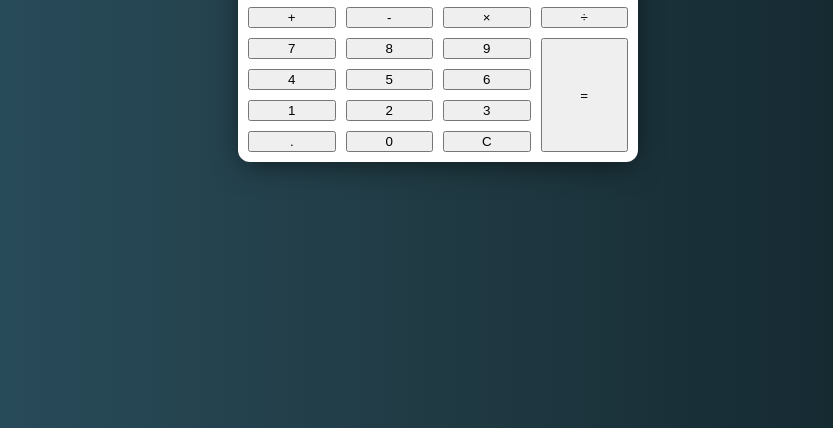
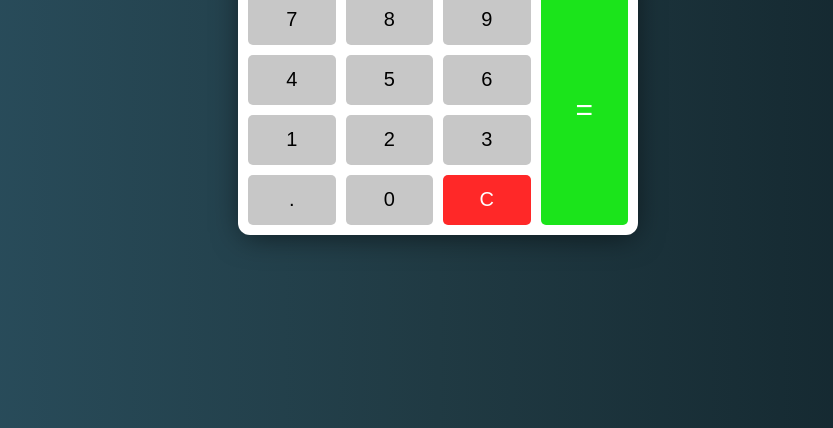
Before and after one commit to leecmoses/calculator, a plain HTML site: page index.html in a window 1280 px wide. Shown: the part 372-800 px from the top of the page, without its empty margins (202-1035 px from the left). Drawn offline with Linux system fonts and the light colour scheme.

Commit message:
Style buttons

```diff
--- a/index.html
+++ b/index.html
@@ -16,7 +16,7 @@
     <div class="calculator">
       <!-- Display -->
       <div class="calculator-display">
-        <h1>123456789012435523</h1>
+        <h1>0</h1>
       </div>
       <!-- Buttons -->
       <div class="calculator-buttons">
--- a/style.css
+++ b/style.css
@@ -75,7 +75,52 @@ body {
   padding: 10px;
 }
 
+button {
+  min-height: 50px;
+  font-size: 20px;
+  font-weight: 100;
+  border: none;
+  border-radius: 5px;
+  cursor: pointer;
+  background: rgb(199, 199, 199);
+}
+
+button:hover {
+  filter: brightness(110%);
+}
+
+button:active {
+  transform: translateY(1px);
+}
+
+button:focus {
+  outline: none;
+}
+
+.operator {
+  background: grey;
+  color: white;
+  font-size: 30px;
+}
+
+.clear {
+  background: rgb(255, 40, 40);
+  color: white;
+}
+
+.clear:hover {
+  filter: brightness(90%);
+}
+
 .equal-sign {
   grid-column: -2;
   grid-row: 2 / span 4;
+  background: rgb(27, 228, 27);
 }
+
+/* Media Query: Large Smartphone (Vertical) */
+@media screen and (max-width: 600px) {
+  .calculator {
+    width: 95%;
+  }
+}
```
